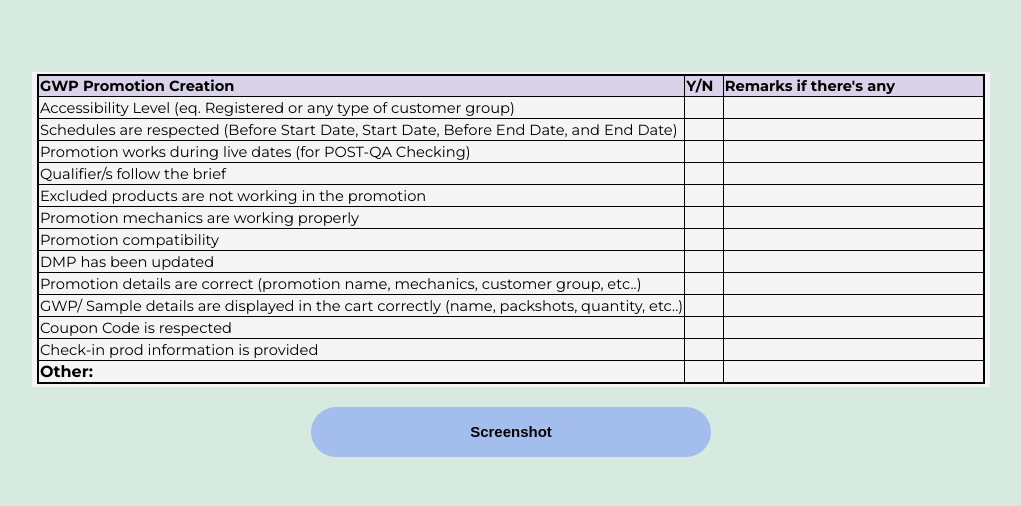
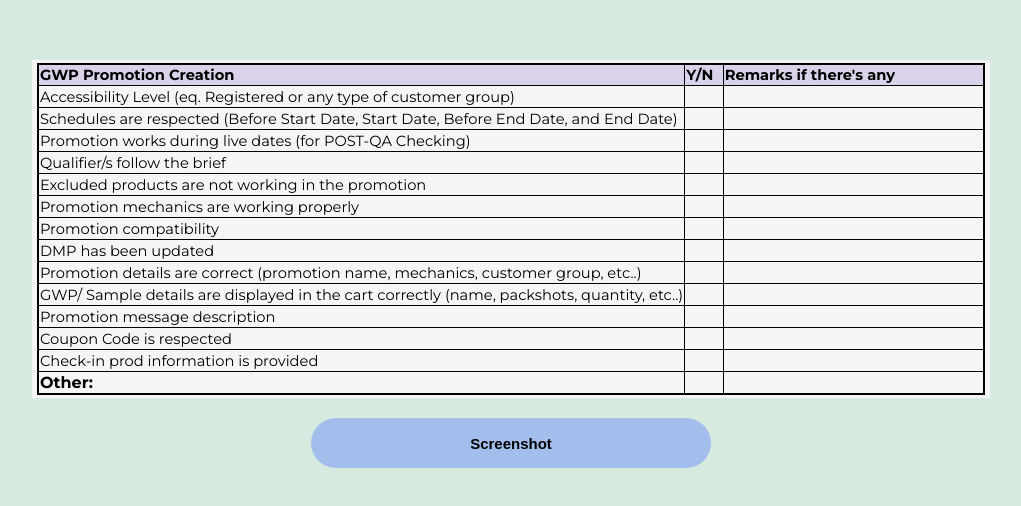
Before and after one commit to wwqwwwqqq/checklist.github.io, a plain HTML site: page gwppromotion.html in a window 1280 px wide. Shown: the part 144-650 px from the top of the page, without its empty margins (129-1150 px from the left). Drawn offline with Linux system fonts and the light colour scheme.

Commit message:
Promo message update

```diff
--- a/gwppromotion.html
+++ b/gwppromotion.html
@@ -90,6 +90,13 @@
 			<td contenteditable="true" style="font-size:11pt; font-style: italic; text-align:center; font-weight:bold"></td>
 		</tr>
 		<tr>
+			<td contenteditable="true" style="font-size:11pt;">Promotion message description</td>
+			<td style="text-align:center; font-weight:bold;" contenteditable="true" style="font-size:11pt;">
+				<input type="checkbox" name="togglecheckbox13" id="togglecheckbox13" onclick="yesno('togglecheckbox13','valueforcheckbox13');" hidden/> <label for="togglecheckbox13" name="valueforcheckbox13" id="valueforcheckbox13">&nbsp;&nbsp;&nbsp;&nbsp;&nbsp;</label>
+			</td>
+			<td contenteditable="true" style="font-size:11pt; font-style: italic; text-align:center; font-weight:bold"></td>
+		</tr>
+		<tr>
 			<td contenteditable="true" style="font-size:11pt;">Coupon Code is respected</td>
 			<td style="text-align:center; font-weight:bold;" contenteditable="true" style="font-size:11pt;">
 				<input type="checkbox" name="togglecheckbox11" id="togglecheckbox11" onclick="yesno('togglecheckbox11','valueforcheckbox11');" hidden/> <label for="togglecheckbox11" name="valueforcheckbox11" id="valueforcheckbox11">&nbsp;&nbsp;&nbsp;&nbsp;&nbsp;</label>
--- a/style.css
+++ b/style.css
@@ -77,7 +77,7 @@ table, th, td {
 }
 .promotion_checklist_div {
 	width: 950px;
-	height: 293px;
+	height: 313px;
 	background-color: whitesmoke;
 	display: flex;
 	align-items: center;
@@ -85,7 +85,7 @@ table, th, td {
 }
 .gwppromotion_checklist_div {
 	width: 958px;
-	height: 315px;
+	height: 338px;
 	background-color: whitesmoke;
 	display: flex;
 	align-items: center;
```
Also changed, not shown: promotion.html (+7 -0 lines).
